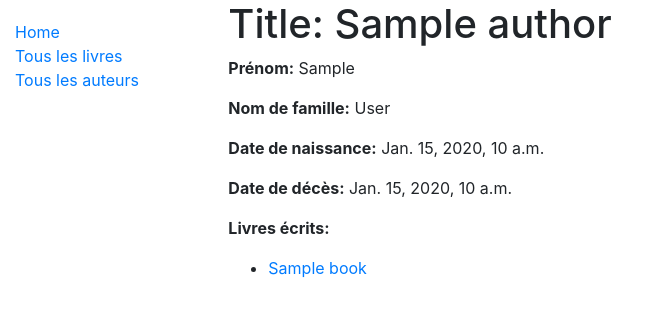
After one commit to Caro639/try-library-python, a Django app: template locallibrary/catalog/templates/catalog/author_detail.html in a window 1280 px wide. The commit adds this page. Shown: the top 317 px of the page, without its empty margins (0-659 px from the left). Run offline with Django 3.2, Linux system fonts and the light colour scheme; the template is opened without the code that fills it: most values are stand-ins (such as "Sample title", 1, 10 or a date in 2020); some libraries are stand-ins or nearby versions.

Commit message:
add authors + detail

```diff
--- a/locallibrary/catalog/templates/base_generic.html
+++ b/locallibrary/catalog/templates/base_generic.html
@@ -24,7 +24,7 @@
           <ul class="sidebar-nav">
             <li><a href="{% url 'index' %}">Home</a></li>
             <li><a href="{% url 'books' %}">Tous les livres</a></li>
-            <li><a href="">Tous les auteurs</a></li>
+            <li><a href="{% url 'authors' %}">Tous les auteurs</a></li>
           </ul>
           {% endblock %}
         </div>
--- /dev/null
+++ b/locallibrary/catalog/templates/catalog/author_detail.html
@@ -0,0 +1,19 @@
+{% extends "base_generic.html" %} {% block content %}
+<h1>Title: {{ author.name }}</h1>
+
+<!-- author detail link not yet defined -->
+<p><strong>Prénom:</strong> {{ author.first_name }}</p>
+<p><strong>Nom de famille:</strong> {{ author.last_name }}</p>
+<p><strong>Date de naissance:</strong> {{ author.date_of_birth }}</p>
+{% if author.date_of_death %}
+<p><strong>Date de décès:</strong> {{ author.date_of_death }}</p>
+{% endif %}
+<p><strong>Livres écrits:</strong></p>
+<ul>
+  {% for book in author.book_set.all %}
+  <li>
+    <a href="{{ book.get_absolute_url }}">{{ book.title }}</a>
+  </li>
+  {% endfor %}
+</ul>
+{% endblock %}
--- a/locallibrary/catalog/templates/catalog/book_detail.html
+++ b/locallibrary/catalog/templates/catalog/book_detail.html
@@ -1,8 +1,7 @@
 {% extends "base_generic.html" %} {% block content %}
 <h1>Title: {{ book.title }}</h1>
 
-<p><strong>Author:</strong> <a href="">{{ book.author }}</a></p>
-<!-- author detail link not yet defined -->
+<p><strong>Author:</strong> <a href="{% url 'author-detail' book.author.pk %}">{{ book.author }}</a></p>
 <p><strong>Summary:</strong> {{ book.summary }}</p>
 <p><strong>ISBN:</strong> {{ book.isbn }}</p>
 <p><strong>Language:</strong> {{ book.language }}</p>
--- a/locallibrary/catalog/templates/catalog/book_list.html
+++ b/locallibrary/catalog/templates/catalog/book_list.html
@@ -4,7 +4,7 @@
 <ul>
   {% for book in book_list %}
   <li>
-    <a href="{{ book.get_absolute_url }}">{{ book.title }}</a> ({{book.author}})
+    <a href="{{ book.get_absolute_url }}">{{ book.title }}</a> (<a href="{% url 'author-detail' book.author.pk %}">{{ book.author }}</a>)
   </li>
   {% endfor %}
 </ul>
--- a/locallibrary/catalog/urls.py
+++ b/locallibrary/catalog/urls.py
@@ -20,4 +20,6 @@ urlpatterns = [
         views.books_by_date,
         name="books-by-date",
     ),
+    path("authors/", views.AuthorListView.as_view(), name="authors"),
+    path("author/<int:pk>", views.AuthorDetailView.as_view(), name="author-detail"),
 ]
```
Also changed, not shown: locallibrary/catalog/templates/catalog/author_list.html (added, +13 -0 lines), locallibrary/catalog/views.py (+9 -0 lines).
